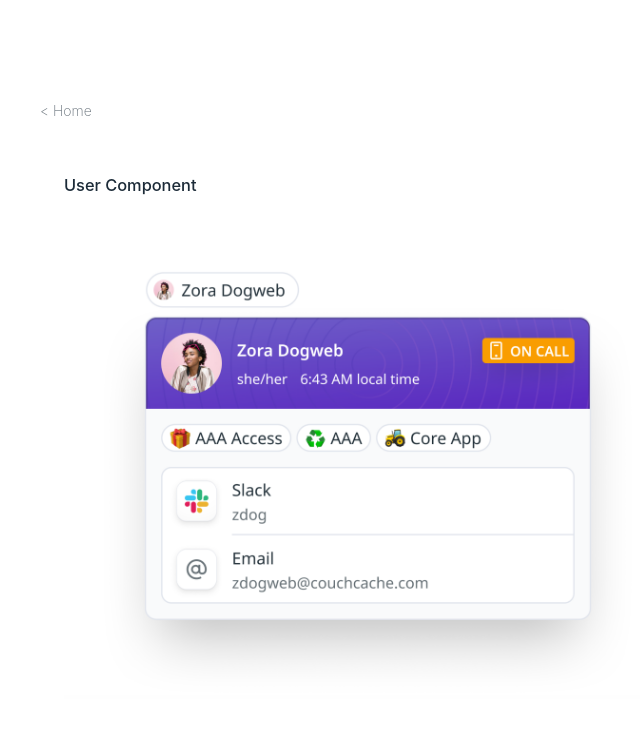
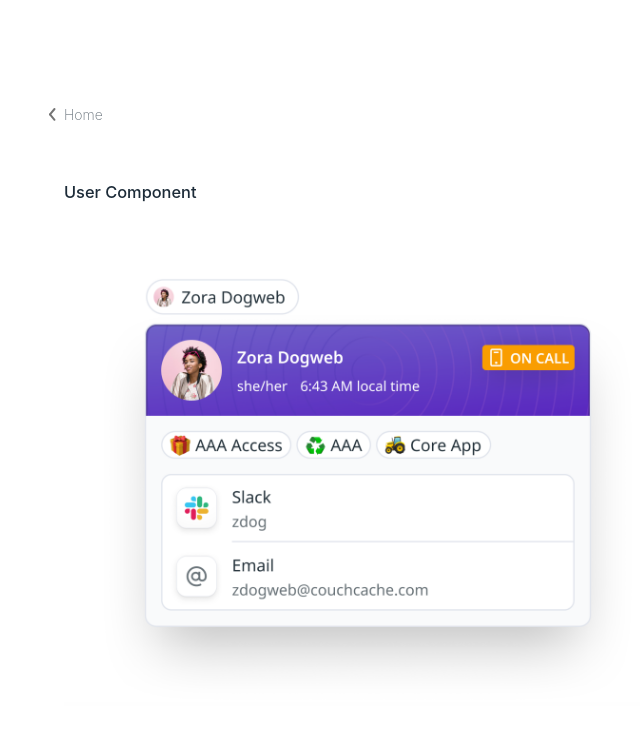
Before and after one commit to gmanci/gmanci.github.io, a plain HTML site: page projects/user-component.html in a window 1280 px wide. Shown: the top 745 px of the page, without its empty margins (276-916 px from the left). Drawn offline with Linux system fonts and the light colour scheme; a script that the page names is missing.

Commit message:
Update user-component.html

```diff
--- a/projects/user-component.html
+++ b/projects/user-component.html
@@ -11,7 +11,7 @@
 
   <body>
     <div class="project-page">
-        <a class="link project-page__link" href="../index.html">< Home</a>
+        <a class="link project-page__link" href="../index.html"><img src="../assets/ui/chevron-left.svg" />Home</a>
         <h3 class="project-page__header">User Component</h3>
         <section class="project-page__section">
           <img class="project-page__image" src="../assets/images/final.png" />
```
